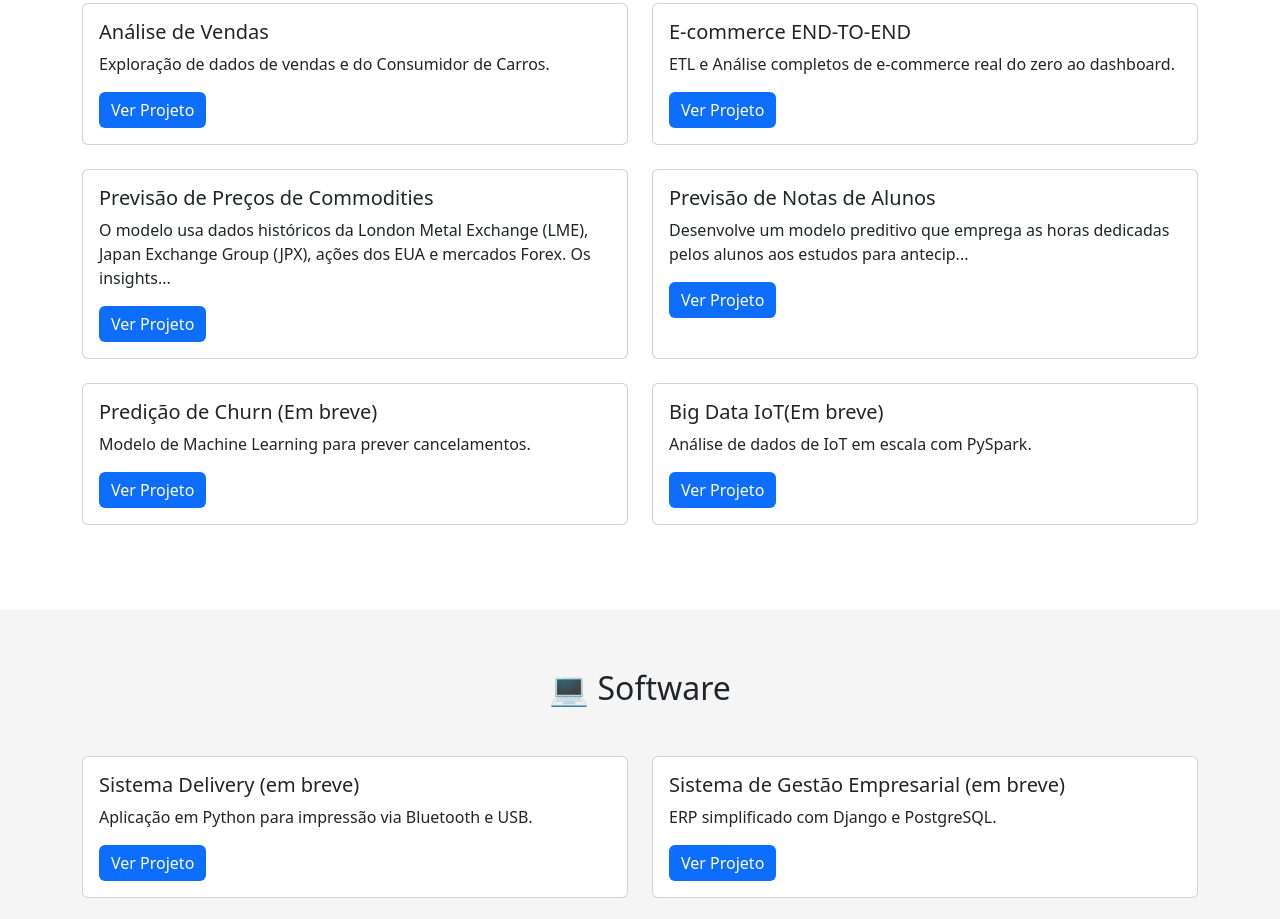
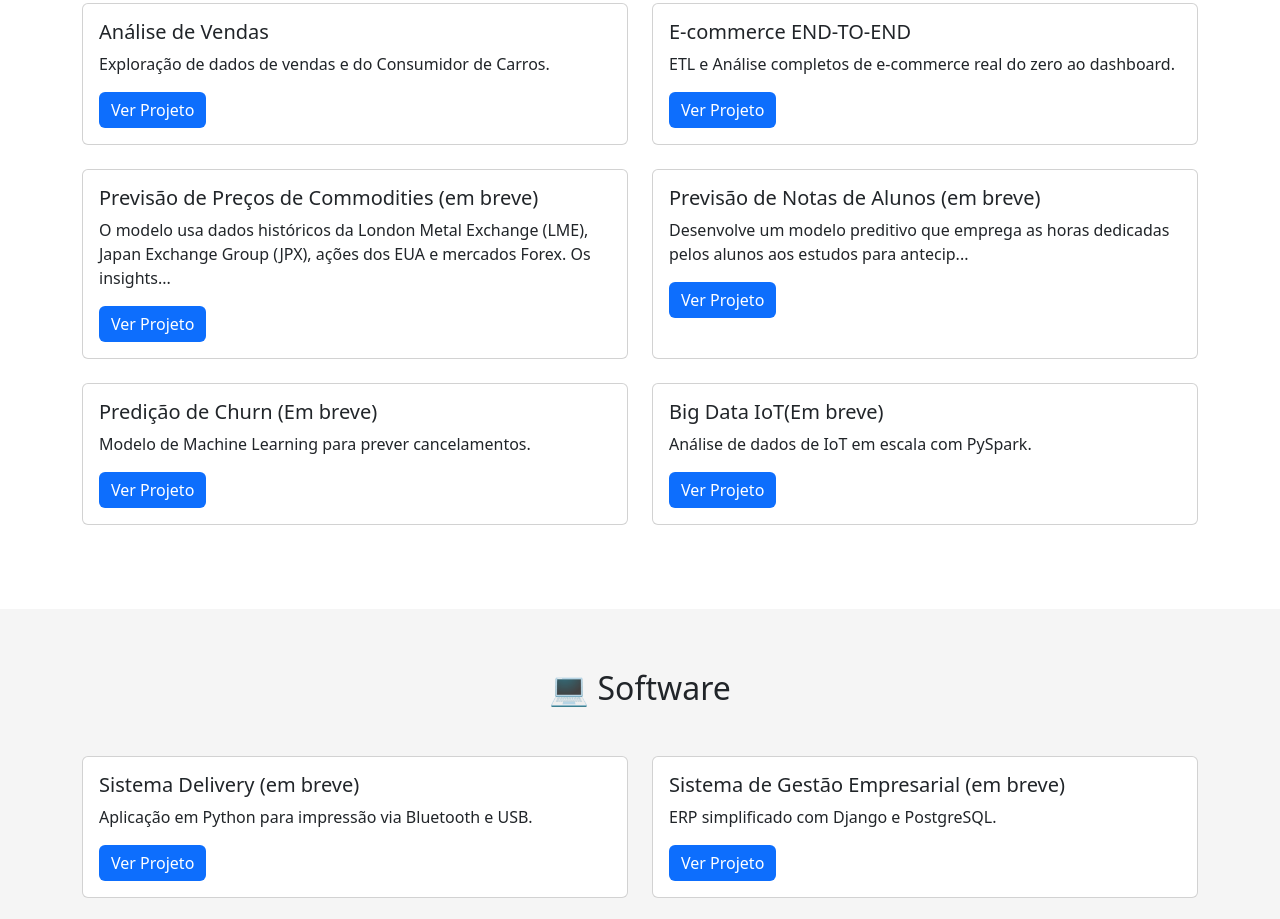
Before and after one commit to Andrey-Silva-Data/MeuPortf-lio-AndreySilva, a plain HTML site: page index.html in a window 1280 px wide. Shown: the part 1639-2558 px from the top of the page. Drawn offline with nearby package versions, Linux system fonts and the light colour scheme.

Commit message:
salvando alteracoes

```diff
--- a/index.html
+++ b/index.html
@@ -217,7 +217,7 @@
       <div class="col-md-6 mb-4">
         <div class="card h-100">
           <div class="card-body">
-            <h5 class="card-title">Previsão de Preços de Commodities</h5>
+            <h5 class="card-title">Previsão de Preços de Commodities (em breve)</h5>
             <p class="card-text">O modelo usa dados históricos da London Metal Exchange (LME), Japan Exchange Group (JPX), ações dos EUA e mercados
 Forex. Os insights...</p>
             <a href="#" class="btn btn-custom">Ver Projeto</a>
@@ -227,7 +227,7 @@ Forex. Os insights...</p>
       <div class="col-md-6 mb-4">
         <div class="card h-100">
           <div class="card-body">
-            <h5 class="card-title">Previsão de Notas de Alunos</h5>
+            <h5 class="card-title">Previsão de Notas de Alunos (em breve)</h5>
             <p class="card-text">Desenvolve um modelo preditivo que emprega as horas dedicadas pelos alunos aos estudos para antecip...</p>
             <a href="https://github.com/Andrey-Silva-Data/Previsao_de_notas.git" class="btn btn-custom">Ver Projeto</a>
           </div>
```
